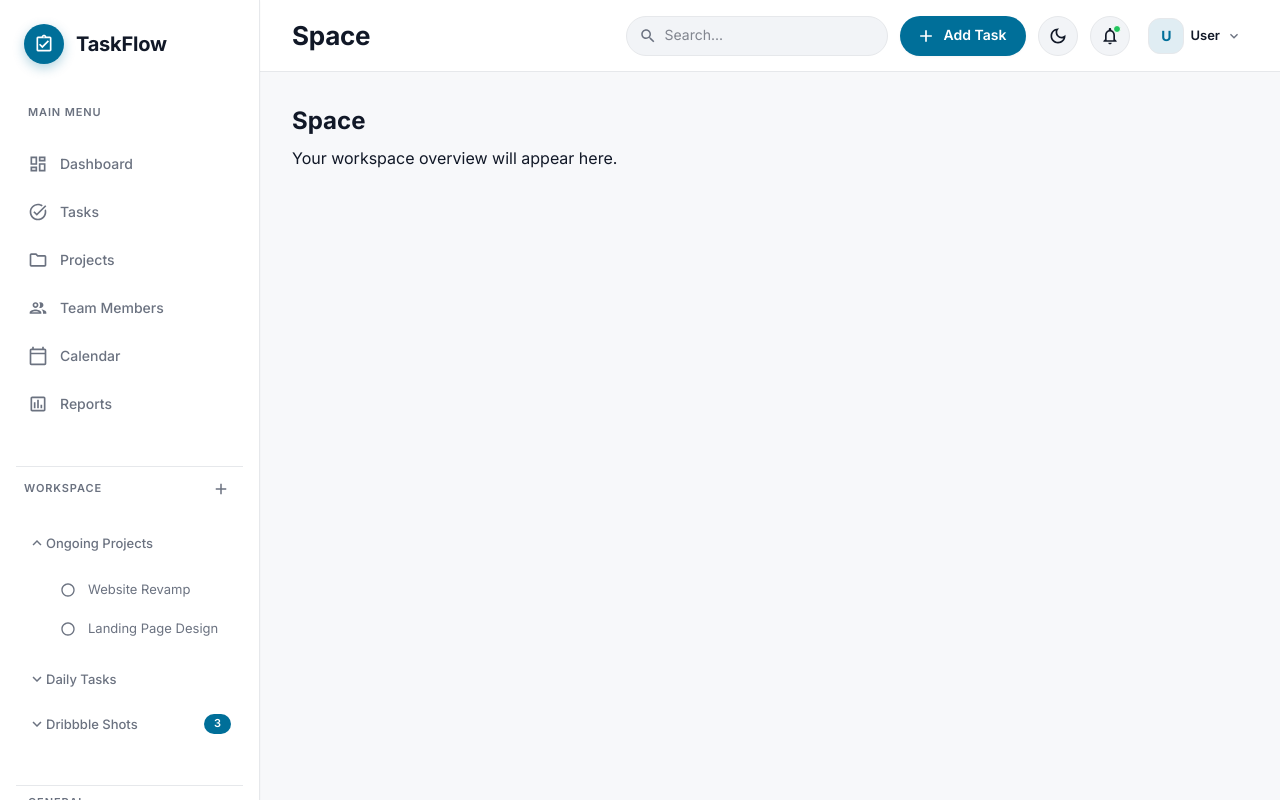
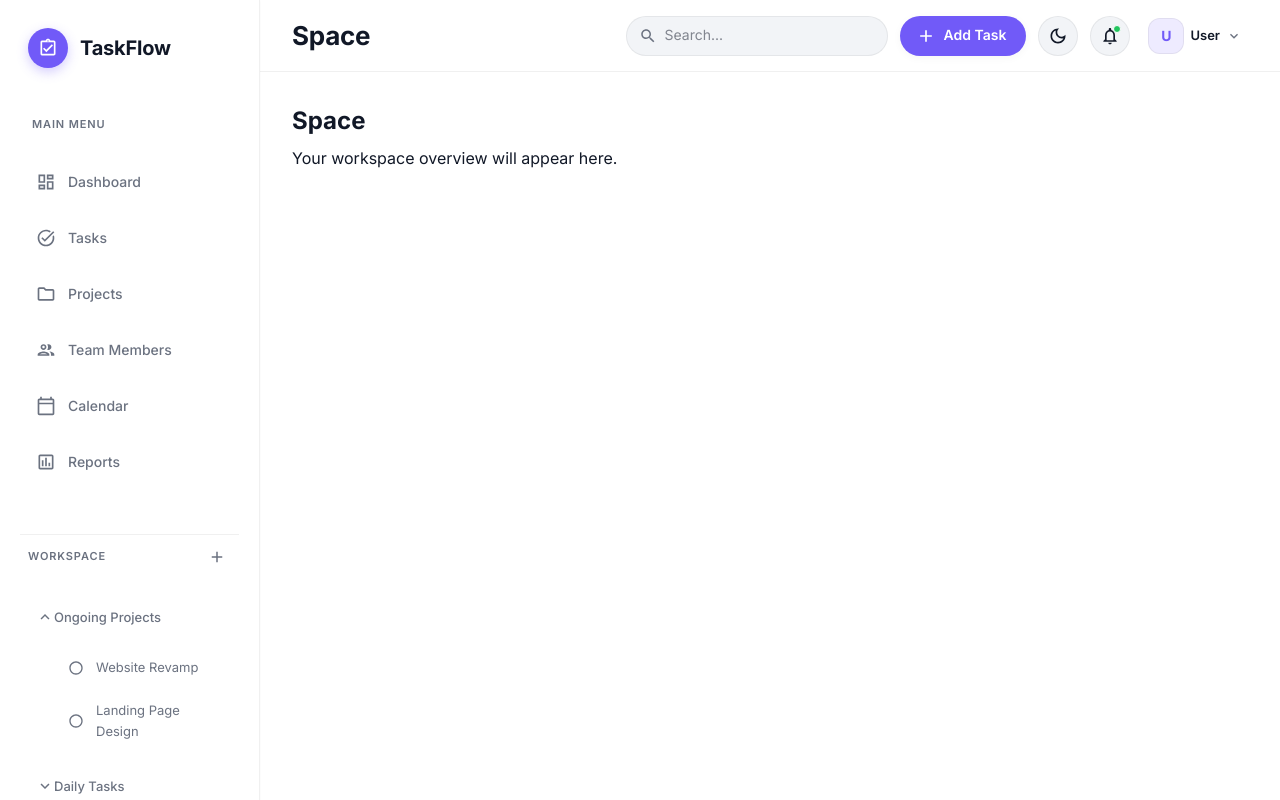
Before and after one commit to mohdashikk/taskflow, a Next.js app: page /space in a window 1280 px wide. Built offline with nearby package versions, Linux system fonts and the light colour scheme; no server answers; what @mui/material-nextjs would draw is missing.

Commit message:
feat: updated some styles

```diff
--- a/src/app/globals.css
+++ b/src/app/globals.css
@@ -31,14 +31,23 @@ body {
   background: transparent;
 }
 .thin-scrollbar::-webkit-scrollbar-thumb {
-  background: rgba(255, 255, 255, 0.15);
+  background: rgba(255, 255, 255, 0.12);
   border-radius: 3px;
 }
 .thin-scrollbar::-webkit-scrollbar-thumb:hover {
-  background: rgba(255, 255, 255, 0.25);
+  background: rgba(255, 255, 255, 0.22);
+}
+
+@media (prefers-color-scheme: light) {
+  .thin-scrollbar::-webkit-scrollbar-thumb {
+    background: rgba(0, 0, 0, 0.12);
+  }
+  .thin-scrollbar::-webkit-scrollbar-thumb:hover {
+    background: rgba(0, 0, 0, 0.22);
+  }
 }
 
 ::selection {
-  background-color: rgba(0, 111, 153, 0.15);
+  background-color: rgba(113, 90, 248, 0.15);
   color: inherit;
 }
--- a/src/components/layout/AppShell.tsx
+++ b/src/components/layout/AppShell.tsx
@@ -25,13 +25,13 @@ export default function AppShell({
       sx={{
         display: "flex",
         minHeight: "100vh",
-      bgcolor: isDark ? "#0D0D14" : "background.default",
+        bgcolor: "background.paper",
        backgroundImage: isDark
          ? `
-          radial-gradient(at 0% 0%, rgba(113, 90, 248, 0.08) 0px, transparent 50%),
-          radial-gradient(at 100% 0%, rgba(113, 90, 248, 0.06) 0px, transparent 50%),
-          radial-gradient(at 100% 100%, rgba(113, 90, 248, 0.04) 0px, transparent 50%),
-          radial-gradient(at 0% 100%, rgba(113, 90, 248, 0.03) 0px, transparent 50%)
+           radial-gradient(at 0% 0%, rgba(113, 90, 248, 0.06) 0px, transparent 50%),
+           radial-gradient(at 100% 0%, rgba(113, 90, 248, 0.04) 0px, transparent 50%),
+           radial-gradient(at 100% 100%, rgba(113, 90, 248, 0.03) 0px, transparent 50%),
+           radial-gradient(at 0% 100%, rgba(113, 90, 248, 0.02) 0px, transparent 50%)
          `
          : "none",
          position: "relative",
@@ -65,7 +65,7 @@ export default function AppShell({
            component="main"
            sx={{
              flexGrow: 1,
-            p: { xs: 2, sm: 3, md: 4 },
+             p: { xs: 2.5, sm: 3, md: 4 },
              minWidth: 0,
              width: "100%",
              ...(isProjectScreen ? {} : { maxWidth: 1440, mx: "auto" }),
--- a/src/components/layout/Header.tsx
+++ b/src/components/layout/Header.tsx
@@ -72,12 +72,12 @@ export default function Header() {
       transition={{ duration: 0.3, ease: [0.4, 0, 0.2, 1] as const }}
       sx={{
         height: 72,
-        px: { xs: 2, sm: 3, md: 4 },
+        px: { xs: 2.5, sm: 3.5, md: 4 },
         display: "flex",
         alignItems: "center",
         justifyContent: "space-between",
-        borderBottom: `1px solid ${isDark ? "rgba(255,255,255,0.06)" : theme.palette.divider}`,
-        bgcolor: theme.palette.mode === "dark" ? "transparent" : "#FFFFFF",
+        borderBottom: `1px solid ${isDark ? "rgba(255,255,255,0.06)" : "rgba(0,0,0,0.06)"}`,
+        bgcolor: "background.paper",
         position: "sticky",
         top: 0,
         zIndex: 10,
@@ -114,15 +114,15 @@ export default function Header() {
             height: 40,
             px: 1.5,
             borderRadius: 3,
-            bgcolor: theme.palette.mode === "dark"
+            bgcolor: isDark
               ? "rgba(255,255,255,0.04)"
               : "#F2F4F7",
-            border: `1px solid ${isDark ? "rgba(255,255,255,0.08)" : theme.palette.divider}`,
+            border: `1px solid ${isDark ? "rgba(255,255,255,0.06)" : "rgba(0,0,0,0.06)"}`,
             transition: "all 180ms ease",
             maxWidth: 280,
             width: "100%",
             "&:hover": {
-              borderColor: theme.palette.primary.main,
+              borderColor: isDark ? "rgba(255,255,255,0.12)" : "rgba(0,0,0,0.12)",
             },
             "&:focus-within": {
               borderColor: theme.palette.primary.main,
@@ -187,7 +187,7 @@ export default function Header() {
                 height: 40,
                 borderRadius: 3,
                 bgcolor: isDark ? "rgba(255,255,255,0.04)" : "#F2F4F7",
-                border: `1px solid ${isDark ? "rgba(255,255,255,0.08)" : theme.palette.divider}`,
+                border: `1px solid ${isDark ? "rgba(255,255,255,0.06)" : "rgba(0,0,0,0.06)"}`,
                 color: theme.palette.text.primary,
                 transition: "all 180ms ease",
                 "&:hover": {
@@ -243,7 +243,7 @@ export default function Header() {
               height: 36,
               fontSize: 14,
               fontWeight: 700,
-              border: `1px solid ${theme.palette.divider}`,
+              border: `1px solid ${isDark ? "rgba(255,255,255,0.06)" : "rgba(0,0,0,0.06)"}`,
             }}
           >
             {initials}
--- a/src/components/layout/Sidebar.tsx
+++ b/src/components/layout/Sidebar.tsx
@@ -151,32 +151,40 @@ export default function Sidebar() {
 
   const navItemSx = (selected: boolean) => {
     return {
-      minHeight: 44,
-      borderRadius: 3,
-      px: 1.5,
-      py: 1,
+      minHeight: 48,
+      borderRadius: 2,
+      px: 2,
+      py: 1.25,
       gap: 1.5,
       transition: "all 180ms cubic-bezier(0.4, 0, 0.2, 1)",
       color: selected
-        ? theme.palette.primary.contrastText
+        ? theme.palette.text.primary
         : theme.palette.text.secondary,
       bgcolor: selected
-        ? theme.palette.primary.main
+        ? isDark
+          ? "rgba(255,255,255,0.06)"
+          : theme.palette.action.selected
         : "transparent",
       position: "relative",
       "&:hover": {
         bgcolor: selected
-          ? theme.palette.primary.dark
+          ? isDark
+            ? "rgba(255,255,255,0.08)"
+            : theme.palette.action.hover
           : isDark
             ? "rgba(255,255,255,0.04)"
-            : alpha("#000000", 0.04),
+            : alpha(theme.palette.primary.main, 0.04),
         color: selected
-          ? theme.palette.primary.contrastText
-          : theme.palette.text.primary,
+          ? theme.palette.text.primary
+          : isDark
+            ? theme.palette.text.primary
+            : theme.palette.primary.main,
         "& .MuiListItemIcon-root": {
           color: selected
-            ? theme.palette.primary.contrastText
-            : theme.palette.text.primary,
+            ? theme.palette.text.primary
+            : isDark
+              ? theme.palette.text.primary
+              : theme.palette.primary.main,
         },
         "&::before": {
           opacity: selected ? 0 : 1,
@@ -202,7 +210,7 @@ export default function Sidebar() {
       }),
       "& .MuiListItemIcon-root": {
         color: selected
-          ? theme.palette.primary.contrastText
+          ? theme.palette.text.primary
           : "inherit",
         minWidth: "auto",
       },
@@ -228,14 +236,14 @@ export default function Sidebar() {
   const groupHeaderSx = {
     minHeight: 36,
     borderRadius: 3,
-    px: 1.5,
-    py: 0.75,
+    px: 2,
+    py: 1,
     transition: "all 180ms cubic-bezier(0.4, 0, 0.2, 1)",
     color: theme.palette.text.secondary,
     "&:hover": {
       bgcolor: isDark
         ? "rgba(255,255,255,0.04)"
-        : alpha("#000000", 0.04),
+        : alpha(theme.palette.primary.main, 0.04),
       color: theme.palette.text.primary,
     },
   };
@@ -245,16 +253,16 @@ export default function Sidebar() {
     return {
       minHeight: 36,
       borderRadius: 3,
-      px: 1.5,
-      py: 0.5,
-      pl: 4,
+      px: 2,
+      py: 0.75,
+      pl: 4.5,
       gap: 1.5,
       transition: "all 180ms cubic-bezier(0.4, 0, 0.2, 1)",
       color: theme.palette.text.secondary,
       "&:hover": {
         bgcolor: isDark
           ? "rgba(255,255,255,0.04)"
-          : alpha("#000000", 0.04),
+          : alpha(theme.palette.primary.main, 0.04),
         color: theme.palette.text.primary,
         "& .MuiListItemIcon-root": {
           color: theme.palette.text.primary,
@@ -287,13 +295,11 @@ export default function Sidebar() {
         width: SIDEBAR_WIDTH,
         flexShrink: 0,
         height: "100vh",
-      bgcolor: isDark ? "transparent" : "#FFFFFF",
-      borderRight: `1px solid ${isDark ? "rgba(255,255,255,0.06)" : theme.palette.divider}`,
-      boxShadow: isDark ? "none" : theme.palette.mode === "dark"
-        ? "0 1px 2px rgba(0,0,0,0.2)"
-        : "0 1px 2px rgba(0,0,0,0.04)",
-        px: 2,
-        py: 3,
+        bgcolor: "background.paper",
+        borderRight: `1px solid ${isDark ? "rgba(255,255,255,0.06)" : theme.palette.divider}`,
+        boxShadow: isDark ? "none" : "0 1px 2px rgba(0,0,0,0.04)",
+        px: 2.5,
+        py: 3.5,
         overflowY: "auto",
         "&::-webkit-scrollbar": {
           display: "none",
@@ -313,7 +319,7 @@ export default function Sidebar() {
           alignItems: "center",
           gap: 1.5,
           px: 1,
-          mb: 5,
+          mb: 6,
         }}
       >
         <Avatar
@@ -341,7 +347,7 @@ export default function Sidebar() {
       </Box>
 
       {/* Main Menu */}
-      <Box sx={{ mb: 3 }}>
+      <Box sx={{ mb: 4 }}>
         <Typography
           sx={{
             fontSize: 11,
@@ -350,12 +356,12 @@ export default function Sidebar() {
             letterSpacing: "0.08em",
             textTransform: "uppercase",
             px: 1.5,
-            mb: 1.5,
+            mb: 2,
           }}
         >
           Main Menu
         </Typography>
-        <List sx={{ display: "flex", flexDirection: "column", gap: 0.5 }}>
+        <List sx={{ display: "flex", flexDirection: "column", gap: 1 }}>
           {MAIN_MENU_ITEMS.map((item) => {
             const selected = isSelected(item.href);
             return (
@@ -377,8 +383,8 @@ export default function Sidebar() {
       <Divider sx={{ borderColor: theme.palette.divider, my: 1 }} />
 
       {/* Workspace */}
-      <Box sx={{ mb: 3 }}>
-        <Box sx={{ display: "flex", alignItems: "center", justifyContent: "space-between", px: 1, mb: 1.5 }}>
+      <Box sx={{ mb: 4 }}>
+        <Box sx={{ display: "flex", alignItems: "center", justifyContent: "space-between", px: 1, mb: 2 }}>
           <Typography
             sx={{
               fontSize: 11,
@@ -440,8 +446,10 @@ export default function Sidebar() {
                   {group.badge && (
                     <Box
                       sx={{
-                        bgcolor: theme.palette.primary.main,
-                        color: theme.palette.primary.contrastText,
+                        bgcolor: isDark
+                          ? alpha(theme.palette.primary.main, 0.15)
+                          : alpha(theme.palette.primary.main, 0.1),
+                        color: theme.palette.primary.main,
                         fontSize: 11,
                         fontWeight: 600,
                         px: 1.25,
@@ -503,12 +511,12 @@ export default function Sidebar() {
             letterSpacing: "0.08em",
             textTransform: "uppercase",
             px: 1.5,
-            mb: 1.5,
+            mb: 2,
           }}
         >
           General
         </Typography>
-        <List sx={{ display: "flex", flexDirection: "column", gap: 0.5 }}>
+        <List sx={{ display: "flex", flexDirection: "column", gap: 1 }}>
           {GENERAL_ITEMS.map((item) => {
             const selected = isSelected(item.href);
             return (
@@ -527,10 +535,10 @@ export default function Sidebar() {
           <ListItemButton
             onClick={handleLogout}
             sx={{
-              minHeight: 44,
-              borderRadius: 3,
-              px: 1.5,
-              py: 1,
+              minHeight: 48,
+              borderRadius: 2,
+              px: 2,
+              py: 1.25,
               gap: 1.5,
               transition: "all 180ms cubic-bezier(0.4, 0, 0.2, 1)",
               color: theme.palette.text.secondary,
--- a/src/features/projects/components/ProjectCard.tsx
+++ b/src/features/projects/components/ProjectCard.tsx
@@ -2,6 +2,7 @@
 
 import { useState, useMemo } from "react";
 import { useRouter } from "next/navigation";
+import { alpha, useTheme } from "@mui/material/styles";
 import Box from "@mui/material/Box";
 import Typography from "@mui/material/Typography";
 import IconButton from "@mui/material/IconButton";
@@ -27,6 +28,8 @@ interface ProjectCardProps {
 
 export default function ProjectCard({ project, onEdit, onDelete, statuses }: ProjectCardProps) {
   const router = useRouter();
+  const theme = useTheme();
+  const isDark = theme.palette.mode === "dark";
   const [anchorEl, setAnchorEl] = useState<null | HTMLElement>(null);
   const menuOpen = Boolean(anchorEl);
 
@@ -68,9 +71,9 @@ export default function ProjectCard({ project, onEdit, onDelete, statuses }: Pro
         }}
         sx={{
           bgcolor: "#FFFFFF",
-          borderRadius: "20px",
-          border: "1px solid #E6E8EB",
-          boxShadow: "0 1px 3px rgba(0, 0, 0, 0.04)",
+          borderRadius: "16px",
+          border: isDark ? "1px solid rgba(255,255,255,0.06)" : "1px solid rgba(0,0,0,0.06)",
+          boxShadow: isDark ? "0 8px 24px rgba(0,0,0,.18)" : "0 8px 24px rgba(0,0,0,0.04)",
           p: 3,
           cursor: "pointer",
           display: "flex",
@@ -80,12 +83,12 @@ export default function ProjectCard({ project, onEdit, onDelete, statuses }: Pro
           position: "relative",
           overflow: "hidden",
           "&:hover": {
-            boxShadow: "0 12px 28px rgba(15, 23, 42, 0.08)",
-            borderColor: "#D1D5DB",
+            boxShadow: isDark ? "0 8px 24px rgba(0,0,0,.18)" : "0 12px 24px rgba(0,0,0,0.08)",
+            borderColor: isDark ? "rgba(255,255,255,0.1)" : "rgba(0,0,0,0.1)",
           },
           "&:focus-visible": {
             outline: "2px solid",
-            outlineColor: "#006F99",
+            outlineColor: theme.palette.primary.main,
             outlineOffset: 2,
           },
         }}
@@ -104,11 +107,11 @@ export default function ProjectCard({ project, onEdit, onDelete, statuses }: Pro
             size="small"
             onClick={handleMenu}
             sx={{
-              color: "#6B7280",
-              borderRadius: 2,
+              color: theme.palette.text.secondary,
+              borderRadius: "8px",
               width: 32,
               height: 32,
-              "&:hover": { bgcolor: "#F2F4F7", color: "#111827" },
+              "&:hover": { bgcolor: isDark ? "rgba(255,255,255,0.06)" : "rgba(0,0,0,0.04)", color: theme.palette.text.primary },
             }}
             aria-label="Project options"
           >
@@ -124,7 +127,7 @@ export default function ProjectCard({ project, onEdit, onDelete, statuses }: Pro
             fontWeight: 600,
             lineHeight: 1.4,
             letterSpacing: "-0.01em",
-            color: "#111827",
+            color: theme.palette.text.primary,
           }}
         >
           {project.name}
@@ -134,7 +137,7 @@ export default function ProjectCard({ project, onEdit, onDelete, statuses }: Pro
         <Typography
           variant="body2"
           sx={{
-            color: "#6B7280",
+            color: theme.palette.text.secondary,
             fontSize: 14,
             lineHeight: 1.5,
             display: "-webkit-box",
@@ -152,7 +155,7 @@ export default function ProjectCard({ project, onEdit, onDelete, statuses }: Pro
           sx={{
             height: 6,
             borderRadius: 3,
-            bgcolor: "#F2F4F7",
+            bgcolor: isDark ? "rgba(255,255,255,0.06)" : "#F2F4F7",
             overflow: "hidden",
           }}
         >
@@ -161,7 +164,7 @@ export default function ProjectCard({ project, onEdit, onDelete, statuses }: Pro
               width: `${completionRate}%`,
               height: "100%",
               borderRadius: 3,
-              bgcolor: "#006F99",
+              bgcolor: theme.palette.primary.main,
               transition: "width 400ms cubic-bezier(0.4, 0, 0.2, 1)",
             }}
           />
@@ -173,7 +176,7 @@ export default function ProjectCard({ project, onEdit, onDelete, statuses }: Pro
             display: "flex",
             alignItems: "center",
             gap: 2,
-            color: "#6B7280",
+            color: theme.palette.text.secondary,
             flexWrap: "wrap",
           }}
         >
@@ -199,9 +202,9 @@ export default function ProjectCard({ project, onEdit, onDelete, statuses }: Pro
           slotProps={{
             paper: {
               sx: {
-                borderRadius: 3,
-                border: "1px solid #E6E8EB",
-                boxShadow: "0 8px 24px rgba(15, 23, 42, 0.08)",
+                borderRadius: "12px",
+                border: `1px solid ${isDark ? "rgba(255,255,255,0.06)" : theme.palette.divider}`,
+                boxShadow: isDark ? "0 10px 30px rgba(0,0,0,.25)" : "0 10px 30px rgba(0,0,0,0.08)",
                 minWidth: 180,
               },
             },
@@ -232,9 +235,9 @@ export default function ProjectCard({ project, onEdit, onDelete, statuses }: Pro
               closeMenu();
               onDelete?.(project.id);
             }}
-            sx={{ fontSize: 14, py: 1, px: 2, color: "#EF4444", borderRadius: 1, mx: 0.5 }}
+            sx={{ fontSize: 14, py: 1, px: 2, color: theme.palette.error.main, borderRadius: 1, mx: 0.5 }}
           >
-            <ListItemIcon sx={{ color: "#EF4444" }}>
+            <ListItemIcon sx={{ color: theme.palette.error.main }}>
               <DeleteOutlineOutlinedIcon fontSize="small" />
             </ListItemIcon>
             Delete Project
--- a/src/features/tasks/components/KanbanBoard.tsx
+++ b/src/features/tasks/components/KanbanBoard.tsx
@@ -280,7 +280,7 @@ export default function KanbanBoard({ projectId, userId }: KanbanBoardProps) {
            className="thin-scrollbar hide-scrollbar"
            sx={{
              display: "flex",
-            gap: 3,
+             gap: 4,
              overflowX: "auto",
              overflowY: "hidden",
              pb: 2,
--- a/src/theme/theme.ts
+++ b/src/theme/theme.ts
@@ -1,20 +1,21 @@
 import { alpha, createTheme, type Theme } from "@mui/material/styles";
 
 const lightColors = {
-  primary: "#006F99",
-  primaryLight: alpha("#006F99", 0.08),
-  primaryDark: "#005670",
+  primary: "#715AF8",
+  primaryLight: alpha("#715AF8", 0.08),
+  primaryDark: "#5B46D8",
   background: "#F7F8FA",
   paper: "#FFFFFF",
   card: "#FFFFFF",
   surface: "#F2F4F7",
-  border: "#E6E8EB",
+  board: "#F7F8FA",
+  border: "rgba(0,0,0,0.06)",
   textPrimary: "#111827",
   textSecondary: "#6B7280",
   success: "#22C55E",
   warning: "#F59E0B",
   danger: "#EF4444",
-  shadow: "0 1px 3px rgba(0, 0, 0, 0.04)",
+  shadow: "0 2px 8px rgba(0, 0, 0, 0.04)",
   shadowHover: "0 8px 24px rgba(0, 0, 0, 0.08)",
 };
 
@@ -22,18 +23,19 @@ const darkColors = {
   primary: "#715AF8",
   primaryLight: alpha("#715AF8", 0.08),
   primaryDark: "#5B46D8",
-  background: "#0D0D14",
-  paper: "#232135",
-  card: "#232135",
-  surface: "#2B2942",
-  border: "#36324D",
-  textPrimary: "#FFFFFF",
+  background: "#0a080e",
+  paper: "#0a080e",
+  card: "#0a080e",
+  surface: "#0a080e",
+  board: "#0a080e",
+  border: "rgba(255,255,255,0.06)",
+  textPrimary: "#B5B7C8",
   textSecondary: "#B5B7C8",
   success: "#22C55E",
   warning: "#F59E0B",
   danger: "#EF4444",
-  shadow: "0 1px 3px rgba(0, 0, 0, 0.2)",
-  shadowHover: "0 8px 24px rgba(0, 0, 0, 0.3)",
+  shadow: "0 8px 24px rgba(0, 0, 0, 0.18)",
+  shadowHover: "0 8px 24px rgba(0, 0, 0, 0.18)",
 };
 
 export type DesignTokens = typeof lightColors;
@@ -78,16 +80,16 @@ export const getTheme = (mode: ColorMode): Theme => {
         disabledBackground: alpha(colors.textSecondary, 0.12),
       },
       grey: {
-        50: "#2B2942",
-        100: "#232135",
-        200: "#36324D",
-        300: "#4B4568",
+        50: "#2D2A45",
+        100: "#26233D",
+        200: "#232135",
+        300: "#1A1728",
         400: "#8B8EA3",
         500: "#B5B7C8",
         600: "#9CA3AF",
         700: "#6B7280",
         800: "#4B5563",
-        900: "#2B2942",
+        900: "#141221",
       },
     },
     shape: {
```
Also changed, not shown: src/features/tasks/components/AddColumnButton.tsx (+6 -7 lines), src/features/tasks/components/BoardColumn.tsx (+37 -32 lines), src/features/tasks/components/EmptyColumn.tsx (+7 -26 lines), src/features/tasks/components/TaskCard.tsx (+24 -18 lines). Lines whose indentation alone changed are shown as unchanged.
